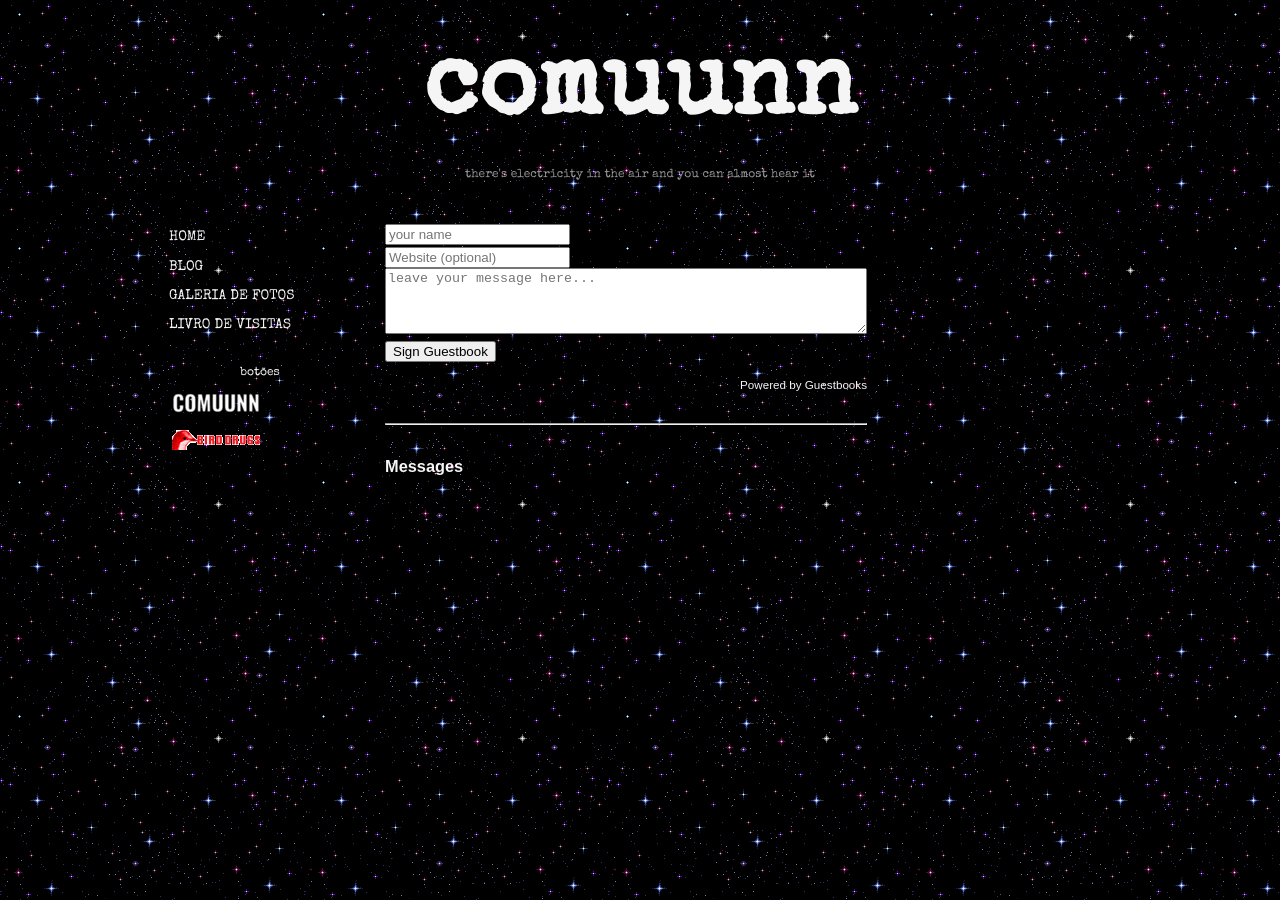
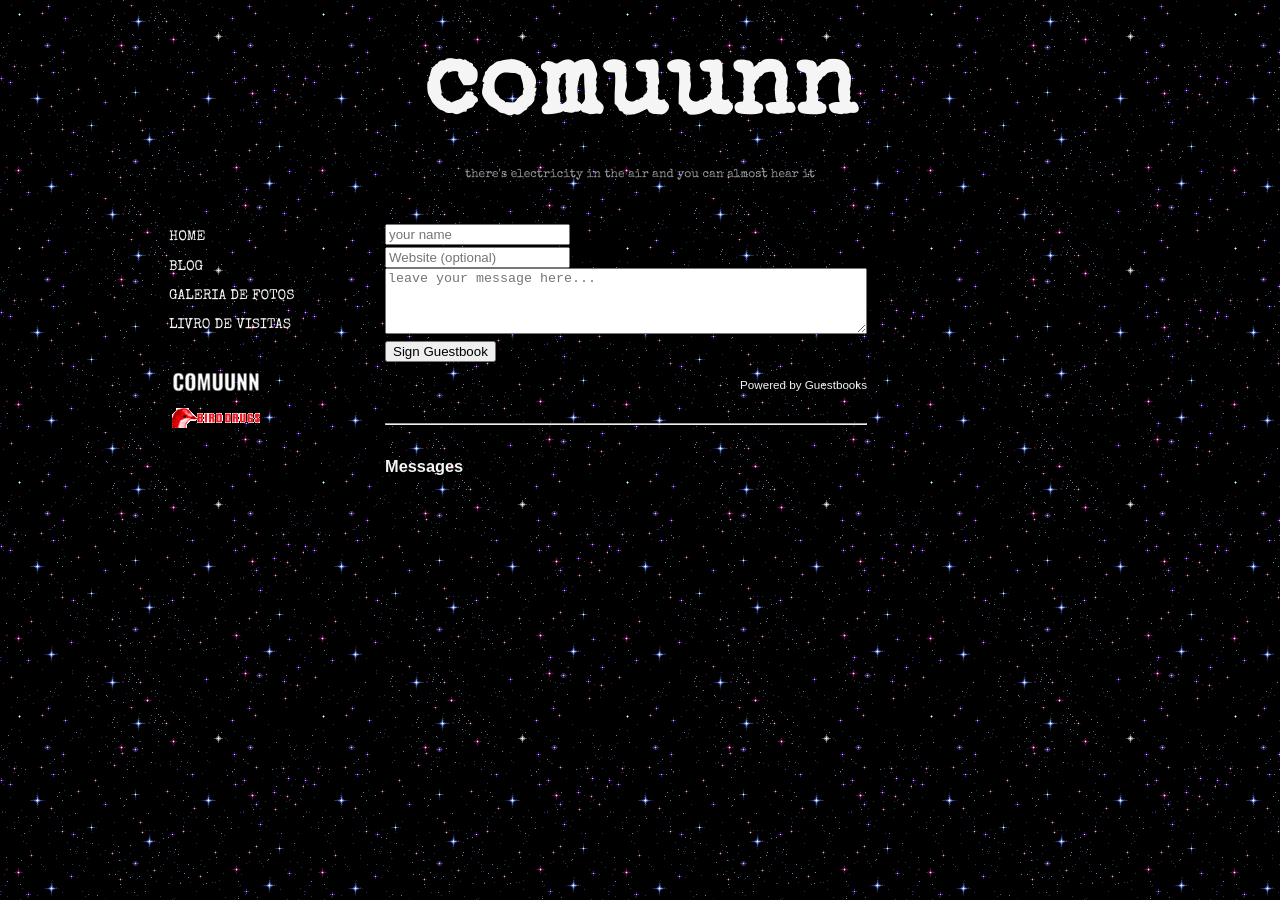
Before and after one commit to guiolhermer/comuunn, a Jekyll site: the page built from guestbook/index.html, in a window 1280 px wide. Built offline with Jekyll 4.4.1, drawn with Linux system fonts in a browser that asks for light colours; some web fonts are replaced; a script that is not in the unit is left out.

Commit message:
Remove unnecessary paragraph element from buttonbox

```diff
--- a/_includes/nav-coluna.html
+++ b/_includes/nav-coluna.html
@@ -10,7 +10,6 @@
   </ul>
 
   <div class="buttonbox">
-    <p class="link-me">botões</p>
 
   <div class="button2">
     <img class="botao-2-comuunn" alt="botao comuun 2" src="{{ '/assets/images/botoes/botao2comuunn.gif' | relative_url }}">
```
